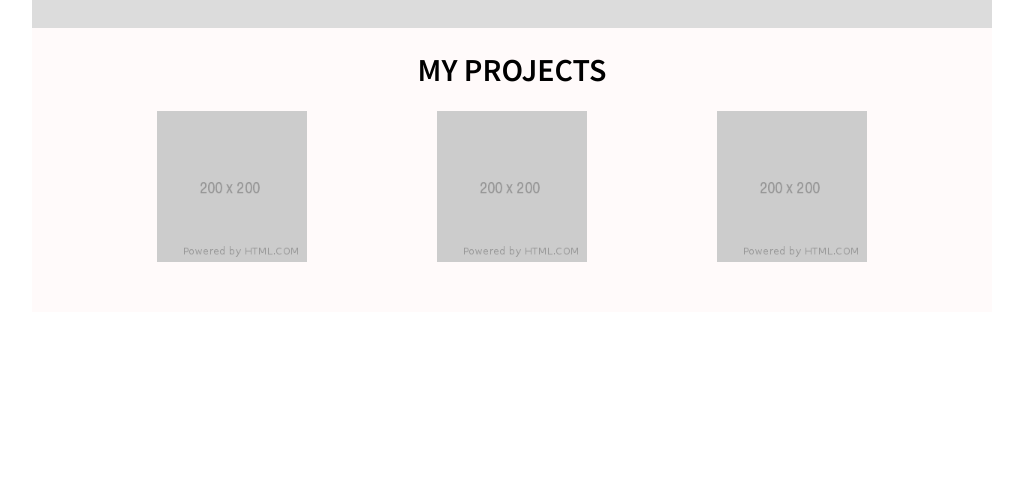
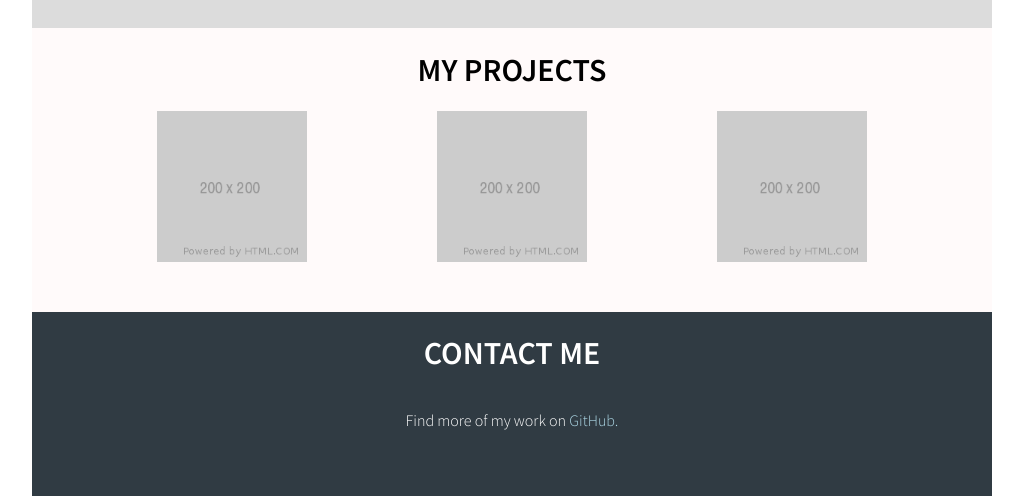
Before and after one commit to lauragracem/prep-portfolio, a website: page index.html in a window 1280 px wide. Shown: the part 1108-1612 px from the top of the page, without its empty margins (128-1151 px from the left). Before the commit the page ends 1428 px from the top, so only its background shows below. Drawn offline with Linux system fonts and the light colour scheme.

Commit message:
Contact HTML & CSS

```diff
--- a/index.html
+++ b/index.html
@@ -43,6 +43,10 @@
         <img class="col-2" alt="Placeholder Project" src="assets/placeholder-project.png">
         <img class="col-2" alt="Placeholder Project" src="assets/placeholder-project.png">
       </div>
+      <div id="contact" class="row justify-center pb-50 white-text contact-section">
+        <h1 class="col-12">CONTACT ME</h1>
+        <p class="col-12">Find more of my work on <a href="https://github.com/lauragracem" class="nav-item blue-text">GitHub.</a></p>
+      </div>
     </div>
   </body>
 
--- a/styles.css
+++ b/styles.css
@@ -74,3 +74,11 @@ html {
 .projects-section {
   background-color: snow;
 }
+
+.contact-section {
+  background-color: #303b43;
+}
+
+.blue-text {
+  color: lightblue;
+}
```
